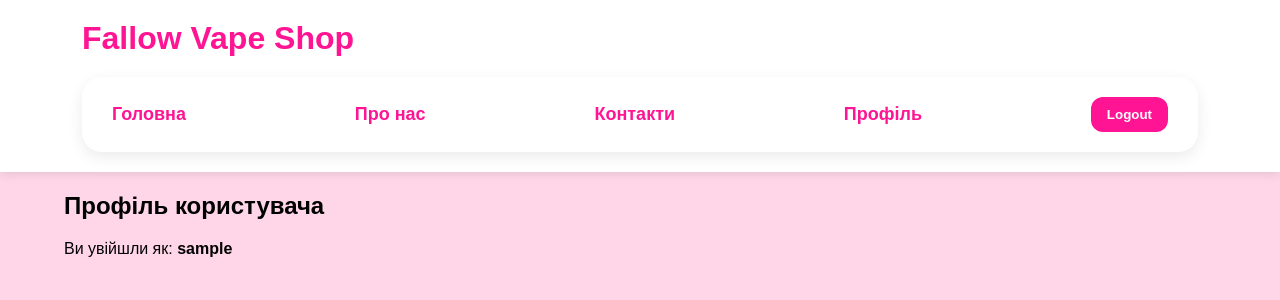
After one commit to sofi18-it/fallow-vape-shop, a Django app: page /profile/ in a window 1280 px wide. The commit adds this page. Shown: the top 300 px of the page. Run offline with Django 5.2, Linux system fonts and the light colour scheme; the visitor is signed in with stand-in values (Sample User, id 1).

Commit message:
Added authentication system and protected profile page

```diff
--- a/fallow_shop/settings.py
+++ b/fallow_shop/settings.py
@@ -108,3 +108,5 @@ USE_TZ = True
 # https://docs.djangoproject.com/en/6.0/howto/static-files/
 
 STATIC_URL = 'static/'
+LOGIN_REDIRECT_URL = "/profile/"
+LOGOUT_REDIRECT_URL = "/"
--- a/fallow_shop/urls.py
+++ b/fallow_shop/urls.py
@@ -3,5 +3,11 @@ from django.urls import path, include
 
 urlpatterns = [
     path('admin/', admin.site.urls),
+
     path('', include('products.urls')),
+
+    path(
+        'accounts/',
+        include('django.contrib.auth.urls')
+    ),
 ]
--- a/products/static/products/css/style.css
+++ b/products/static/products/css/style.css
@@ -78,3 +78,96 @@ h1 {
 .category-btn:hover {
     background: #e6007e;
 }
+.navbar {
+    background: white;
+    padding: 15px 30px;
+    display: flex;
+    gap: 20px;
+    align-items: center;
+    box-shadow: 0 2px 10px rgba(0,0,0,0.1);
+}
+
+.navbar a {
+    text-decoration: none;
+    color: #ff1493;
+    font-weight: bold;
+}
+
+.navbar a:hover {
+    color: #e6007e;
+}
+
+.logout-btn {
+    background: #ff1493;
+    color: white;
+    border: none;
+    padding: 8px 14px;
+    border-radius: 10px;
+    cursor: pointer;
+}
+
+.auth-card {
+    background: white;
+    padding: 30px;
+    border-radius: 20px;
+    max-width: 400px;
+    margin: 40px auto;
+    box-shadow: 0 5px 15px rgba(0,0,0,0.1);
+}
+
+.auth-card input {
+    width: 100%;
+    padding: 10px;
+    margin-top: 5px;
+    margin-bottom: 15px;
+    border-radius: 10px;
+    border: 1px solid #ddd;
+}
+.navbar {
+    display: flex;
+    justify-content: space-between;
+    align-items: center;
+    background: white;
+    padding: 20px 30px;
+    border-radius: 20px;
+    margin-top: 20px;
+    box-shadow: 0 5px 15px rgba(0,0,0,0.08);
+}
+
+.nav-links,
+.nav-auth {
+    display: flex;
+    align-items: center;
+    gap: 20px;
+}
+
+.navbar a {
+    text-decoration: none;
+    color: #ff1493;
+    font-weight: bold;
+    font-size: 18px;
+    transition: 0.3s;
+}
+
+.navbar a:hover {
+    color: #e6007e;
+}
+
+.logout-btn {
+    background: #ff1493;
+    color: white;
+    border: none;
+    padding: 10px 16px;
+    border-radius: 12px;
+    cursor: pointer;
+    font-weight: bold;
+}
+
+.auth-card button {
+    background: #ff1493;
+    color: white;
+    border: none;
+    padding: 12px 18px;
+    border-radius: 10px;
+    cursor: pointer;
+}
--- a/products/templates/base.html
+++ b/products/templates/base.html
@@ -12,13 +12,55 @@
 
 <header>
     <div class="container">
+
         <h1>Fallow Vape Shop</h1>
+
+        <nav class="navbar">
+
+            <a href="/">Головна</a>
+
+            <a href="/about/">Про нас</a>
+
+            <a href="/contact/">Контакти</a>
+
+            {% if user.is_authenticated %}
+
+                <a href="/profile/">
+                    Профіль
+                </a>
+
+                <form action="{% url 'logout' %}" method="post">
+
+                    {% csrf_token %}
+
+                    <button class="logout-btn" type="submit">
+                        Logout
+                    </button>
+
+                </form>
+
+            {% else %}
+
+                <a href="{% url 'login' %}">
+                    Login
+                </a>
+
+                <a href="/register/">
+                    Register
+                </a>
+
+            {% endif %}
+
+        </nav>
+
     </div>
 </header>
 
 <div class="container">
+
     {% block content %}
     {% endblock %}
+
 </div>
 
 </body>
--- /dev/null
+++ b/products/templates/profile.html
@@ -0,0 +1,12 @@
+{% extends 'base.html' %}
+
+{% block content %}
+
+<h2>Профіль користувача</h2>
+
+<p>
+    Ви увійшли як:
+    <b>{{ user.username }}</b>
+</p>
+
+{% endblock %}
--- a/products/urls.py
+++ b/products/urls.py
@@ -29,4 +29,16 @@ urlpatterns = [
         ),
         name='success'
     ),
+
+    path(
+        'profile/',
+        views.profile_view,
+        name='profile'
+    ),
+
+    path(
+        'register/',
+        views.register_view,
+        name='register'
+    ),
 ]
--- a/products/views.py
+++ b/products/views.py
@@ -1,5 +1,7 @@
 from django.shortcuts import render, get_object_or_404, redirect
 from django.views.generic import TemplateView
+from django.contrib.auth.decorators import login_required
+from django.contrib.auth.forms import UserCreationForm
 
 from .models import Product, Category
 from .forms import ContactForm
@@ -51,3 +53,29 @@ def contact_view(request):
         "contact.html",
         {"form": form}
     )
+@login_required
+def profile_view(request):
+
+    return render(
+        request,
+        "profile.html"
+    )
+def register_view(request):
+
+    if request.method == "POST":
+
+        form = UserCreationForm(request.POST)
+
+        if form.is_valid():
+            form.save()
+
+            return redirect("/accounts/login/")
+
+    else:
+        form = UserCreationForm()
+
+    return render(
+        request,
+        "registration/register.html",
+        {"form": form}
+    )
```
Also changed, not shown: products/templates/registration/login.html (added, +19 -0 lines), products/templates/registration/register.html (added, +23 -0 lines), products/templates/registration/__init__.py (added).
